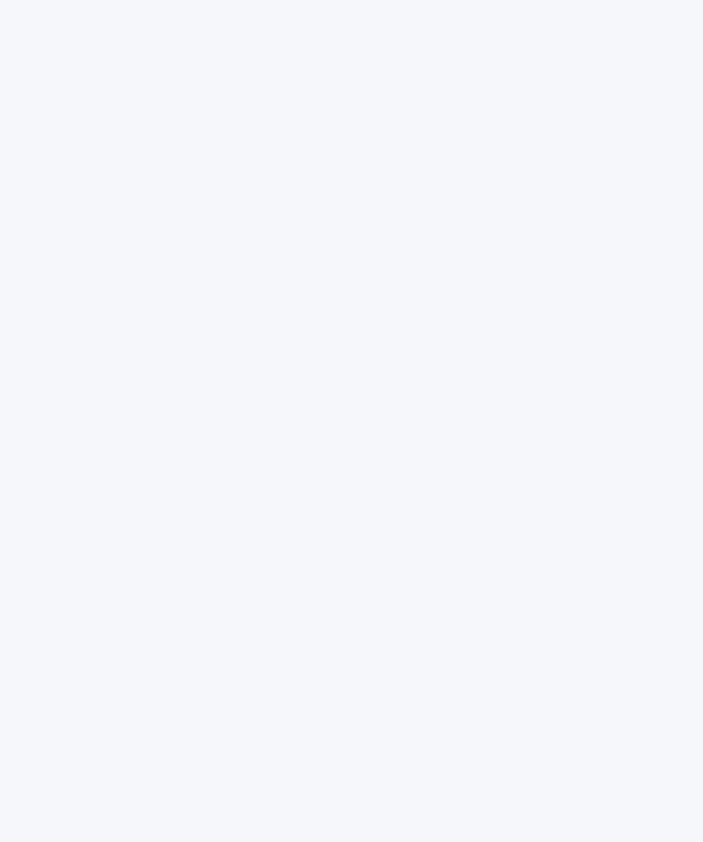
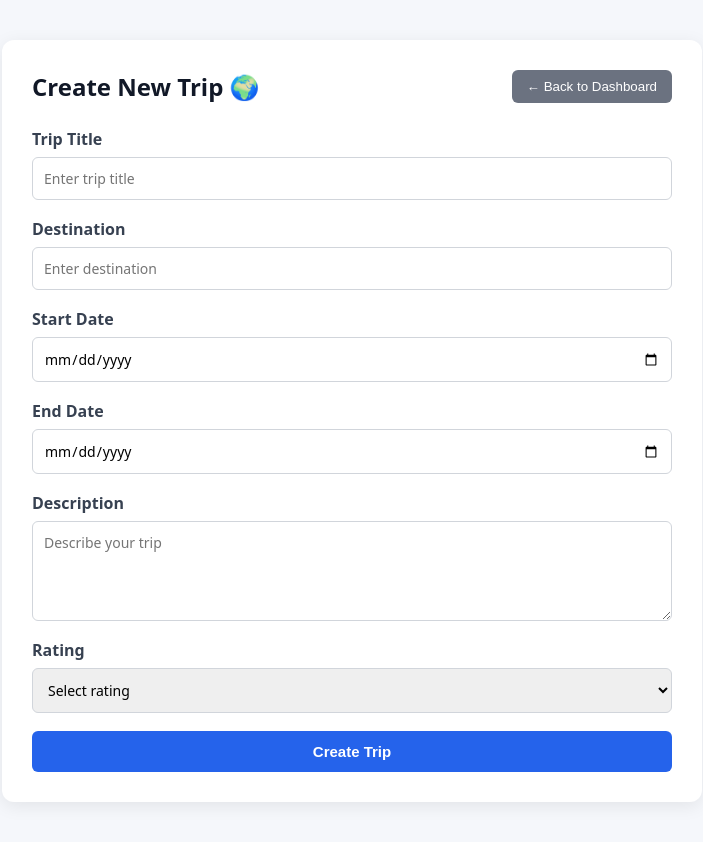
Before and after one commit to suchismitadash-01/TripVault, a React (Vite) app in the folder client/: page /create-trip in a window 1280 px wide. Before the commit this address had no page. Shown: the whole page, without its empty margins (288-991 px from the left). Before the commit the page ends 800 px from the top, so only its background shows below. Built offline with nearby package versions, Linux system fonts and the light colour scheme; sample sign-in values are in the browser's storage.

Commit message:
Add create trip frontend

```diff
--- a/client/src/App.jsx
+++ b/client/src/App.jsx
@@ -2,6 +2,7 @@ import { Routes, Route, Navigate } from "react-router-dom";
 import Login from "./pages/Login.jsx";
 import Register from "./pages/Register.jsx";
 import Dashboard from "./pages/Dashboard.jsx";
+import CreateTrip from "./pages/CreateTrip.jsx";
 import ProtectedRoute from "./components/ProtectedRoute.jsx";
 
 export default function App() {
@@ -18,6 +19,14 @@ export default function App() {
           </ProtectedRoute>
         }
       />
+      <Route
+        path="/create-trip"
+      element={
+        <ProtectedRoute>
+          <CreateTrip />
+        </ProtectedRoute>
+        }
+      />
     </Routes>
   );
 }
--- a/client/src/index.css
+++ b/client/src/index.css
@@ -253,3 +253,109 @@ body {
     width: 100%;
   }
 }
+
+/* =========================
+   TRIP FORM
+========================= */
+
+.form-container {
+  max-width: 700px;
+  margin: 40px auto;
+  padding: 30px;
+  background: #ffffff;
+  border-radius: 12px;
+  box-shadow: 0 4px 18px rgba(0, 0, 0, 0.08);
+}
+
+.form-header {
+  display: flex;
+  justify-content: space-between;
+  align-items: center;
+  gap: 20px;
+  margin-bottom: 25px;
+}
+
+.form-header h2 {
+  margin: 0;
+  color: #111827;
+}
+
+.back-button {
+  padding: 9px 15px;
+  background-color: #6b7280;
+  color: white;
+  border: none;
+  border-radius: 6px;
+  cursor: pointer;
+}
+
+.back-button:hover {
+  background-color: #4b5563;
+}
+
+.trip-form {
+  display: flex;
+  flex-direction: column;
+  gap: 18px;
+}
+
+.trip-form label {
+  display: flex;
+  flex-direction: column;
+  gap: 7px;
+  font-weight: 600;
+  color: #374151;
+}
+
+.trip-form input,
+.trip-form textarea,
+.trip-form select {
+  padding: 11px;
+  border: 1px solid #d1d5db;
+  border-radius: 6px;
+  font-size: 14px;
+  font-family: inherit;
+}
+
+.trip-form input:focus,
+.trip-form textarea:focus,
+.trip-form select:focus {
+  outline: none;
+  border-color: #2563eb;
+}
+
+.submit-trip-button {
+  padding: 12px;
+  background-color: #2563eb;
+  color: white;
+  border: none;
+  border-radius: 6px;
+  cursor: pointer;
+  font-size: 15px;
+  font-weight: 600;
+}
+
+.submit-trip-button:hover {
+  background-color: #1d4ed8;
+}
+
+.submit-trip-button:disabled {
+  background-color: #93c5fd;
+  cursor: not-allowed;
+}
+
+@media (max-width: 700px) {
+  .form-container {
+    margin: 20px;
+    padding: 20px;
+  }
+
+  .form-header {
+    flex-direction: column;
+    align-items: flex-start;
+  }
+
+  .back-button {
+    width: 100%;
+  }
+}
--- /dev/null
+++ b/client/src/pages/CreateTrip.jsx
@@ -0,0 +1,153 @@
+import { useState } from "react";
+import { useNavigate } from "react-router-dom";
+import api from "../api";
+
+export default function CreateTrip() {
+  const navigate = useNavigate();
+
+  const [formData, setFormData] = useState({
+    title: "",
+    destination: "",
+    startDate: "",
+    endDate: "",
+    description: "",
+    rating: "",
+  });
+
+  const [loading, setLoading] = useState(false);
+  const [error, setError] = useState("");
+
+  function handleChange(e) {
+    const { name, value } = e.target;
+
+    setFormData({
+      ...formData,
+      [name]: value,
+    });
+  }
+
+  async function handleSubmit(e) {
+    e.preventDefault();
+
+    setError("");
+    setLoading(true);
+
+    try {
+      await api.post("/trips", {
+        title: formData.title,
+        destination: formData.destination,
+        startDate: formData.startDate || undefined,
+        endDate: formData.endDate || undefined,
+        description: formData.description,
+        rating: formData.rating ? Number(formData.rating) : undefined,
+      });
+
+      // Return to dashboard after successful creation
+      navigate("/dashboard");
+    } catch (err) {
+      console.error("Create trip error:", err);
+
+      if (err.response?.data?.message) {
+        setError(err.response.data.message);
+      } else {
+        setError("Unable to create trip. Please try again.");
+      }
+    } finally {
+      setLoading(false);
+    }
+  }
+
+  return (
+    <div className="form-container">
+      <div className="form-header">
+        <h2>Create New Trip 🌍</h2>
+        <button
+          type="button"
+          className="back-button"
+          onClick={() => navigate("/dashboard")}
+        >
+          ← Back to Dashboard
+        </button>
+      </div>
+
+      {error && <p className="error-message">{error}</p>}
+
+      <form onSubmit={handleSubmit} className="trip-form">
+        <label>
+          Trip Title
+          <input
+            type="text"
+            name="title"
+            value={formData.title}
+            onChange={handleChange}
+            placeholder="Enter trip title"
+            required
+          />
+        </label>
+
+        <label>
+          Destination
+          <input
+            type="text"
+            name="destination"
+            value={formData.destination}
+            onChange={handleChange}
+            placeholder="Enter destination"
+            required
+          />
+        </label>
+
+        <label>
+          Start Date
+          <input
+            type="date"
+            name="startDate"
+            value={formData.startDate}
+            onChange={handleChange}
+          />
+        </label>
+
+        <label>
+          End Date
+          <input
+            type="date"
+            name="endDate"
+            value={formData.endDate}
+            onChange={handleChange}
+          />
+        </label>
+
+        <label>
+          Description
+          <textarea
+            name="description"
+            value={formData.description}
+            onChange={handleChange}
+            placeholder="Describe your trip"
+            rows="4"
+          />
+        </label>
+
+        <label>
+          Rating
+          <select
+            name="rating"
+            value={formData.rating}
+            onChange={handleChange}
+          >
+            <option value="">Select rating</option>
+            <option value="1">1 ⭐</option>
+            <option value="2">2 ⭐⭐</option>
+            <option value="3">3 ⭐⭐⭐</option>
+            <option value="4">4 ⭐⭐⭐⭐</option>
+            <option value="5">5 ⭐⭐⭐⭐⭐</option>
+          </select>
+        </label>
+
+        <button type="submit" className="submit-trip-button" disabled={loading}>
+          {loading ? "Creating Trip..." : "Create Trip"}
+        </button>
+      </form>
+    </div>
+  );
+}
--- a/client/src/pages/Dashboard.jsx
+++ b/client/src/pages/Dashboard.jsx
@@ -83,7 +83,10 @@ export default function Dashboard() {
         <div className="trips-section-header">
           <h3>My Trips</h3>
 
-          <button className="create-trip-button">
+          <button
+            className="create-trip-button"
+            onClick={() => navigate("/create-trip")}
+          >
             + Create Trip
           </button>
         </div>
```
